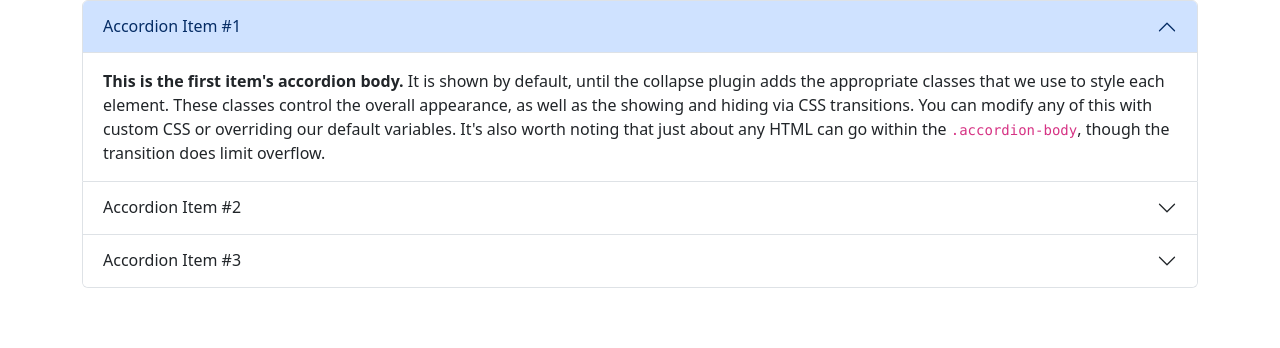
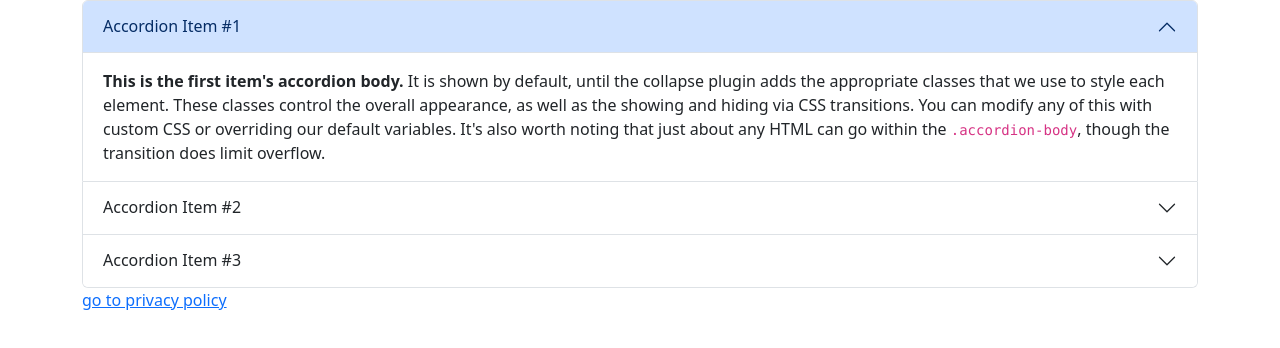
Before and after one commit to mohamed-hossam637/policy, a plain HTML site: page index.html in a window 1280 px wide. Shown: the part 112-460 px from the top of the page. Drawn offline with nearby package versions, Linux system fonts and the light colour scheme.

Commit message:
Update index.html

```diff
--- a/index.html
+++ b/index.html
@@ -86,6 +86,9 @@
                 </div>
             </div>
         </div>
+        <div>
+            <a href='./policy.html'> go to privacy policy </a>
+        </div>
     </div>
 </body>
 
```
